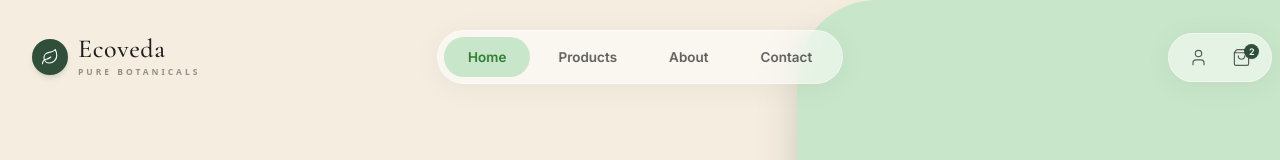
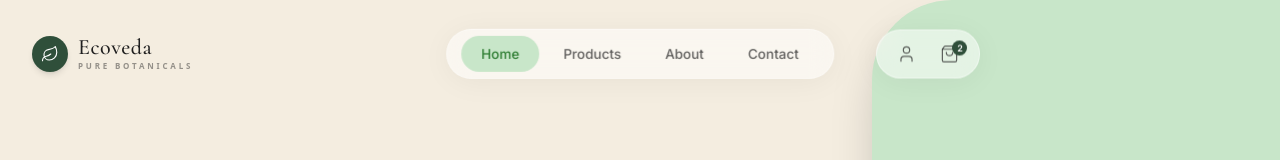
Before and after one commit to omaherrao25/prototype, a React (Vite) app: page / in a window 1280 px wide. Shown: the top 160 px of the page. Built offline with nearby package versions, Linux system fonts and the light colour scheme.

Commit message:
feat: implement HeroSection and Navbar components and remove animation prototype video

```diff
--- a/src/components/HeroSection.jsx
+++ b/src/components/HeroSection.jsx
@@ -79,7 +79,7 @@ export default function HeroSection({ activeTheme, setActiveTheme }) {
 
             {/* 1. Static Background Square */}
             <div
-              className="absolute inset-y-0 right-0 w-[65%] rounded-l-[80px] transition-colors duration-1000 shadow-2xl flex items-center overflow-hidden"
+              className="absolute inset-y-0 right-0 w-[55%] rounded-l-[80px] transition-colors duration-1000 shadow-2xl flex items-center overflow-hidden"
               style={{ backgroundColor: activeTheme?.bgDark || activeTheme?.bgLight }}
             >
               {/* 2. Static Name (with fade transition on text change) */}
--- a/src/components/Navbar.jsx
+++ b/src/components/Navbar.jsx
@@ -9,7 +9,7 @@ const navLinks = [
   { label: 'Contact' },
 ]
 
-const EcovedaLogo = ({ compact = false }) => (
+const EcovedaLogo = ({ compact }) => (
   <a href="#" className="flex items-center gap-2.5 cursor-pointer select-none group">
     <div className="relative flex items-center justify-center w-9 h-9 rounded-full bg-[#2F4F3A] text-white shadow-md transition-transform duration-300 group-hover:scale-105">
       <svg width="18" height="18" viewBox="0 0 24 24" fill="none" stroke="currentColor" strokeWidth="1.5" strokeLinecap="round" strokeLinejoin="round">
@@ -18,38 +18,14 @@ const EcovedaLogo = ({ compact = false }) => (
       </svg>
     </div>
     <div className="flex flex-col">
-      {compact ? (
-        <span className="font-heading text-[20px] font-medium text-charcoal/90 leading-none tracking-wide">
+      <span className="font-heading text-[22px] font-medium text-charcoal leading-none tracking-wide">
         Ecoveda
       </span>
-      ) : (
-        <>
-          <span className="font-heading text-[26px] font-medium text-charcoal leading-none tracking-wide">
-            Ecoveda
-          </span>
-          <span className="font-sans text-[8.5px] font-bold tracking-[0.35em] text-charcoal/45 uppercase mt-1">pure botanicals</span>
-        </>
-      )}
+      <div className={`overflow-hidden transition-all duration-[600ms] ease-[0.22,1,0.36,1] ${compact ? 'max-h-0 opacity-0 mt-0' : 'max-h-[20px] opacity-100 mt-0.5'}`}>
+        <span className="font-sans text-[8px] font-bold tracking-[0.35em] text-charcoal/45 uppercase block">pure botanicals</span>
+      </div>
     </div>
   </a>
-)
-
-const IconPill = ({ isScrolled, cartCount }) => (
-  <div className={`flex items-center transition-all duration-500 ease-in-out ${
-    isScrolled ? 'gap-2 px-2' : 'bg-white/50 backdrop-blur-md rounded-full p-1.5 px-3 gap-2 shadow-[0_4px_30px_rgba(0,0,0,0.05)] border border-white/40'
-  }`}>
-    <button className="p-2 text-charcoal/70 hover:text-charcoal transition-colors">
-      <User size={19} strokeWidth={1.5} />
-    </button>
-    <button className="relative p-2 text-charcoal/70 hover:text-charcoal transition-colors">
-      <ShoppingBag size={19} strokeWidth={1.5} />
-      {cartCount > 0 && (
-        <span className="absolute top-1 right-0 w-[15px] h-[15px] bg-[#2F4F3A] text-white text-[9px] font-bold rounded-full flex items-center justify-center leading-none shadow-sm">
-          {cartCount}
-        </span>
-      )}
-    </button>
-  </div>
 )
 
 export default function Navbar({ activeTheme }) {
@@ -66,38 +42,15 @@ export default function Navbar({ activeTheme }) {
   const highlightedBg = isScrolled ? '#EFE6D5' : (activeTheme?.bgDark || '#EFEBE9')
   const highlightedText = isScrolled ? '#2F4F3A' : (activeTheme?.text || '#4E342E')
 
-  return (
-    <motion.header
-      initial={{ y: -80 }}
-      animate={{ y: 0 }}
-      transition={{ duration: 0.55, ease: [0.22, 1, 0.36, 1] }}
-      className="fixed top-0 w-full z-50 pt-8 px-4 sm:px-6 lg:px-8 transition-all duration-500 pointer-events-none"
-    >
-      {/* ===== UNSCROLLED LAYOUT ===== */}
-      <div
-        className="max-w-7xl mx-auto pointer-events-auto transition-all duration-500"
-        style={{
-          opacity: isScrolled ? 0 : 1,
-          pointerEvents: isScrolled ? 'none' : 'auto',
-          transform: isScrolled ? 'translateY(-10px)' : 'translateY(0)'
-        }}
-      >
-        <nav className="flex items-center relative h-[50px]">
-          {/* Brand left */}
-          <div className="flex-shrink-0">
-            <EcovedaLogo />
-          </div>
-
-          {/* Pill 1: Links — centered */}
-          <div className="hidden xl:flex absolute left-1/2 -translate-x-1/2">
-            <div className="flex items-center bg-white/50 backdrop-blur-md rounded-full p-1.5 gap-1 shadow-[0_4px_30px_rgba(0,0,0,0.05)] border border-white/40">
+  const linksGroup = (
+    <>
       {navLinks.map((link, idx) => {
         const isHighlighted = idx === 0
         return (
           <a
             key={link.label}
             href="#"
-                    className={`px-6 py-2.5 rounded-full text-[13.5px] font-body font-semibold transition-all duration-500 ${
+            className={`px-5 py-2 rounded-full text-[13.5px] font-body font-medium transition-colors duration-500 ${
               !isHighlighted ? 'text-charcoal/70 hover:text-charcoal' : ''
             }`}
             style={isHighlighted ? { backgroundColor: highlightedBg, color: highlightedText } : {}}
@@ -106,92 +59,103 @@ export default function Navbar({ activeTheme }) {
           </a>
         )
       })}
-            </div>
-          </div>
+    </>
+  )
 
-          {/* Pill 2: Icons — positioned far right (over the hero bg square) */}
-          <div className="hidden xl:flex ml-auto" style={{ marginRight: '-2%' }}>
-            <IconPill isScrolled={false} cartCount={cartCount} />
-          </div>
-
-          {/* Mobile toggle */}
-          <div className="xl:hidden ml-auto">
-            <motion.button
-              whileHover={{ scale: 1.05 }}
-              onClick={() => setIsMobileOpen(!isMobileOpen)}
-              className="p-2.5 text-charcoal/70 hover:text-charcoal rounded-full bg-white/40 backdrop-blur-md border border-white/30 transition-all duration-200"
-            >
-              {isMobileOpen ? <X size={20} strokeWidth={1.6} /> : <Menu size={20} strokeWidth={1.6} />}
-            </motion.button>
-          </div>
-        </nav>
-      </div>
-
-      {/* ===== SCROLLED LAYOUT (merged pill at center) ===== */}
-      <div
-        className="max-w-7xl mx-auto pointer-events-auto transition-all duration-500 absolute top-8 left-0 right-0 px-4 sm:px-6 lg:px-8"
-        style={{
-          opacity: isScrolled ? 1 : 0,
-          pointerEvents: isScrolled ? 'auto' : 'none',
-          transform: isScrolled ? 'translateY(0)' : 'translateY(10px)'
-        }}
-      >
-        <nav className="flex items-center justify-center h-[50px]">
-          <div className="hidden xl:flex items-center bg-[#FDFBF7]/95 backdrop-blur-xl shadow-sm rounded-full p-1.5 gap-1 border border-beige-dark/20">
-            {/* Logo compact inside merged pill */}
-            <div className="px-3 pr-1 flex items-center">
-              <EcovedaLogo compact />
-            </div>
-
-            <div className="w-px h-6 bg-charcoal/10 mx-1" />
-
-            {/* Links */}
-            {navLinks.map((link, idx) => {
-              const isHighlighted = idx === 0
-              return (
-                <a
-                  key={link.label}
-                  href="#"
-                  className={`px-5 py-2.5 rounded-full text-[13px] font-body font-semibold transition-all duration-500 ${
-                    !isHighlighted ? 'text-charcoal/70 hover:text-charcoal' : ''
-                  }`}
-                  style={isHighlighted ? { backgroundColor: '#EFE6D5', color: '#2F4F3A' } : {}}
-                >
-                  {link.label}
-                </a>
-              )
-            })}
-
-            <div className="w-px h-6 bg-charcoal/10 mx-1" />
-
-            {/* Icons */}
+  const iconsGroup = (
+    <>
       <button className="p-2 text-charcoal/70 hover:text-charcoal transition-colors">
-              <User size={18} strokeWidth={1.5} />
+        <User size={19} strokeWidth={1.5} />
       </button>
-            <button className="relative p-2 text-charcoal/70 hover:text-charcoal transition-colors mr-1">
-              <ShoppingBag size={18} strokeWidth={1.5} />
+      <button className="relative p-2 text-charcoal/70 hover:text-charcoal transition-colors">
+        <ShoppingBag size={19} strokeWidth={1.5} />
         {cartCount > 0 && (
           <span className="absolute top-1 right-0 w-[15px] h-[15px] bg-[#2F4F3A] text-white text-[9px] font-bold rounded-full flex items-center justify-center leading-none shadow-sm">
             {cartCount}
           </span>
         )}
       </button>
+    </>
+  )
+
+  return (
+    <motion.header
+      initial={{ y: -80 }}
+      animate={{ y: 0 }}
+      transition={{ duration: 0.55, ease: [0.22, 1, 0.36, 1] }}
+      className="fixed top-0 w-full z-50 pt-6 px-4 sm:px-6 lg:px-8 pointer-events-none"
+    >
+      <nav className="max-w-7xl mx-auto h-[60px] pointer-events-auto relative">
+
+        {/* Mobile toggle */}
+        <div className="absolute right-4 sm:right-6 lg:right-8 xl:hidden z-50 mt-1">
+          <button
+            onClick={() => setIsMobileOpen(!isMobileOpen)}
+            className="p-2.5 text-charcoal/70 hover:text-charcoal rounded-full bg-white/50 backdrop-blur-md border border-white/40 shadow-sm transition-all"
+          >
+            {isMobileOpen ? <X size={20} strokeWidth={1.6} /> : <Menu size={20} strokeWidth={1.6} />}
+          </button>
         </div>
 
-          {/* Mobile toggle for scrolled */}
-          <div className="xl:hidden">
-            <motion.button
-              whileHover={{ scale: 1.05 }}
-              onClick={() => setIsMobileOpen(!isMobileOpen)}
-              className="p-2.5 text-charcoal/70 hover:text-charcoal rounded-full bg-[#FDFBF7]/95 backdrop-blur-xl shadow-sm border border-beige-dark/20 transition-all duration-200"
+        {/* Desktop Navbar - Pure CSS Transitions for absolute perfection */}
+        <div className="hidden xl:block w-full h-full relative">
+
+          {/* Logo */}
+          <div
+            className={`absolute top-1/2 -translate-y-1/2 transition-all duration-[700ms] ease-[0.22,1,0.36,1] z-30 flex items-center ${
+              isScrolled ? 'left-1/2 -translate-x-[260px]' : 'left-0'
+            }`}
           >
-              {isMobileOpen ? <X size={20} strokeWidth={1.6} /> : <Menu size={20} strokeWidth={1.6} />}
-            </motion.button>
+            <EcovedaLogo compact={isScrolled} />
+          </div>
+
+          {/* Center Links Pill Wrapper (Also acts as the merged background container) */}
+          <div
+            className="absolute top-1/2 -translate-y-1/2 transition-all duration-[700ms] ease-[0.22,1,0.36,1] flex items-center z-20 left-1/2 -translate-x-1/2"
+          >
+            <div
+              className={`transition-all duration-[700ms] ease-[0.22,1,0.36,1] flex items-center rounded-full relative ${
+                isScrolled
+                  ? 'bg-[#FDFBF7]/95 backdrop-blur-xl shadow-md border border-beige-dark/20 p-1.5 pl-[150px] pr-[100px]'
+                  : 'bg-white/50 backdrop-blur-md shadow-[0_4px_30px_rgba(0,0,0,0.05)] border border-white/40 p-1.5 pl-1.5 pr-1.5'
+              }`}
+            >
+
+              {/* Left Divider (Fade in when scrolled) */}
+              <div className={`absolute left-[130px] w-px h-6 bg-charcoal/10 transition-opacity duration-[700ms] ${isScrolled ? 'opacity-100' : 'opacity-0'}`} />
+
+              {/* Right Divider (Fade in when scrolled) */}
+              <div className={`absolute right-[90px] w-px h-6 bg-charcoal/10 transition-opacity duration-[700ms] ${isScrolled ? 'opacity-100' : 'opacity-0'}`} />
+
+              {/* Links Group */}
+              <div className="flex items-center gap-1 z-10 px-2">
+                {linksGroup}
+              </div>
+
+            </div>
+          </div>
+
+          {/* Right Icons Pill */}
+          <div
+            className={`absolute top-1/2 -translate-y-1/2 transition-all duration-[700ms] ease-[0.22,1,0.36,1] flex items-center z-30 ${
+              isScrolled ? 'left-1/2 translate-x-[150px]' : 'right-[22%]'
+            }`}
+          >
+            <div
+              className={`transition-all duration-[700ms] ease-[0.22,1,0.36,1] flex items-center gap-2 ${
+                isScrolled
+                  ? 'p-1.5 px-3 bg-transparent shadow-none border-transparent'
+                  : 'bg-white/50 backdrop-blur-md shadow-[0_4px_30px_rgba(0,0,0,0.05)] rounded-full p-1.5 px-3 border border-white/40'
+              }`}
+            >
+              {iconsGroup}
+            </div>
+          </div>
+
         </div>
       </nav>
-      </div>
 
-      {/* Mobile dropdown */}
+      {/* Mobile Menu Dropdown */}
       <AnimatePresence>
         {isMobileOpen && (
           <motion.div
```
Also changed, not shown: 1 other file (tests, documents, lock files or other folders). Lines whose indentation alone changed are shown as unchanged.
